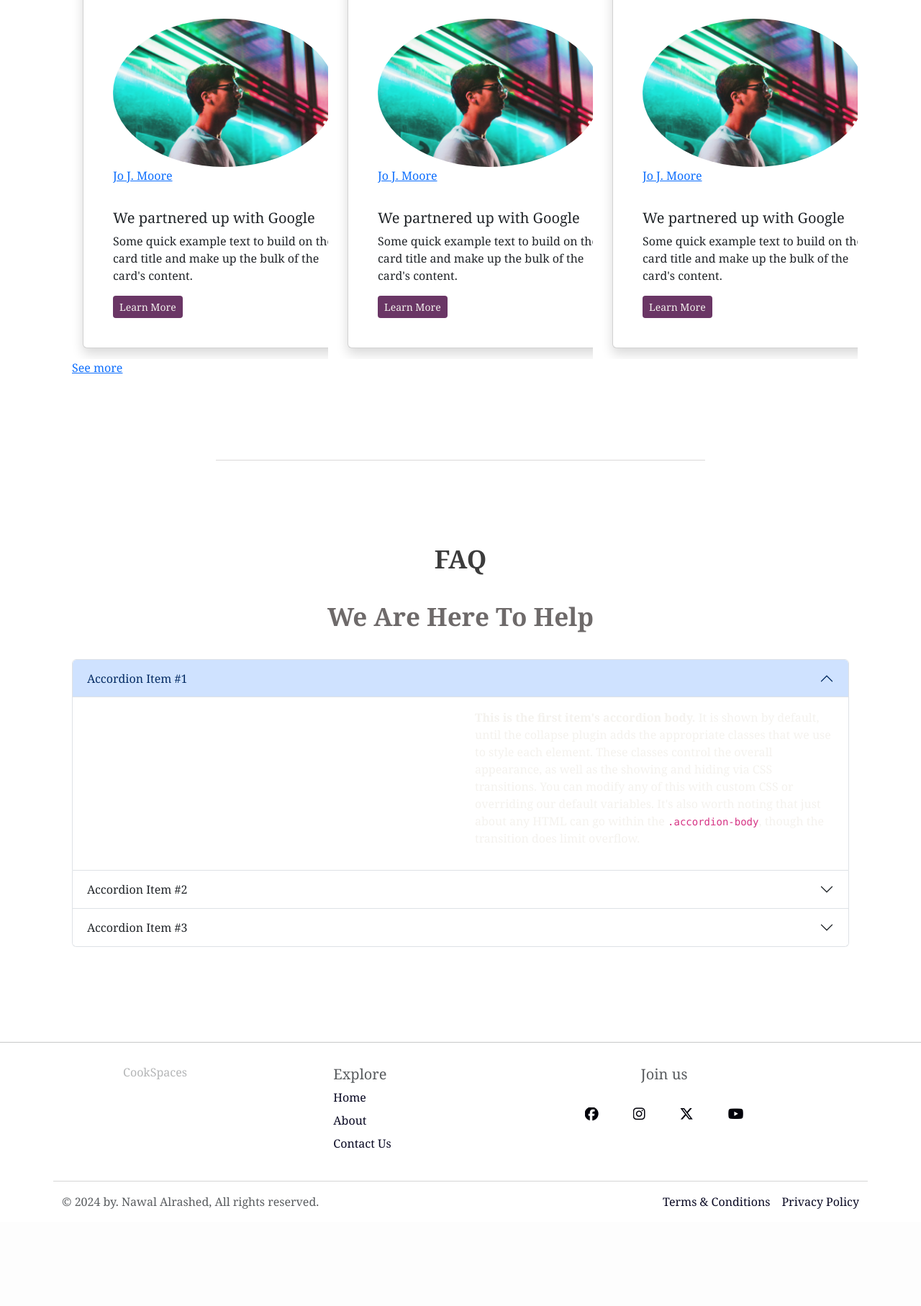
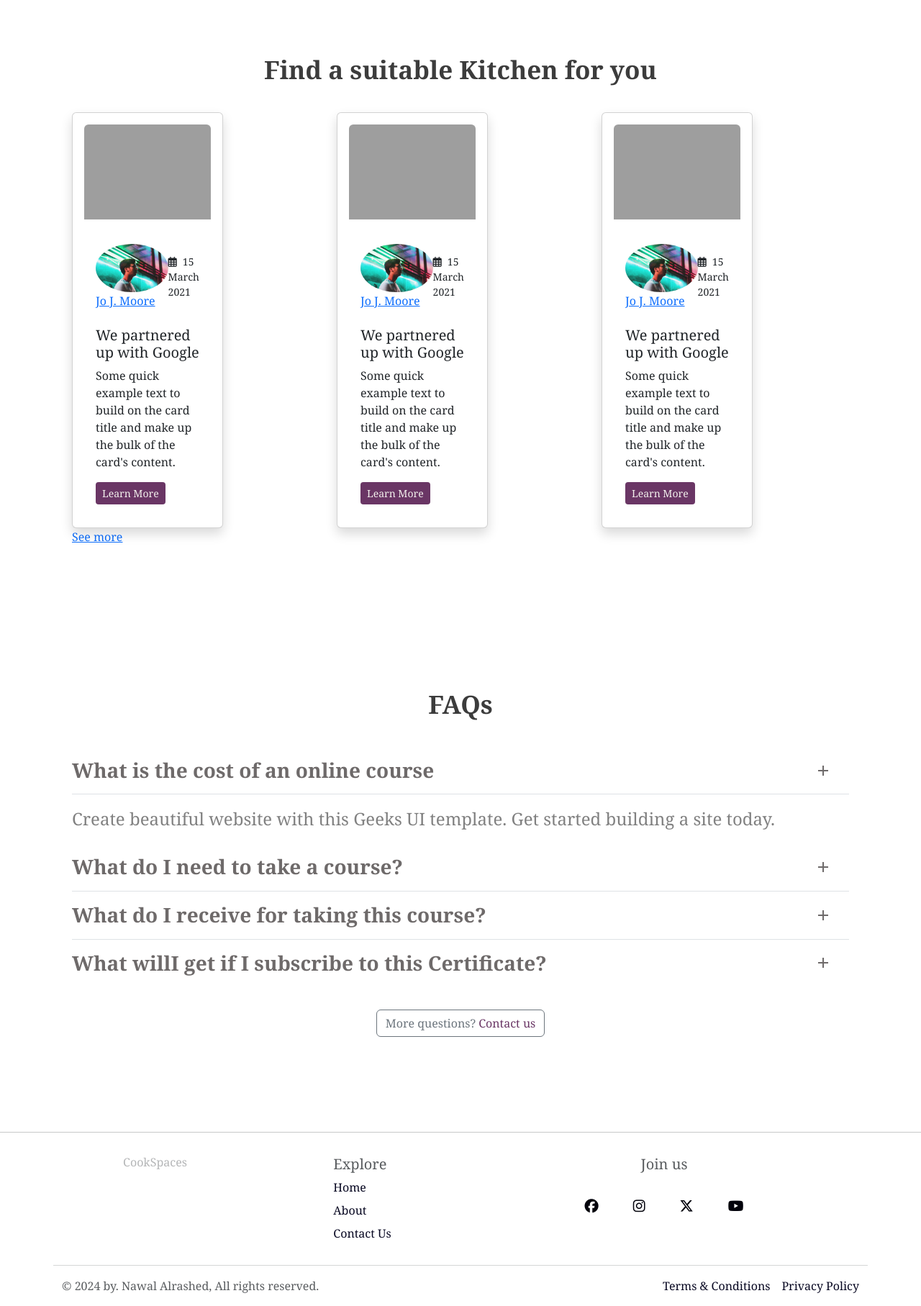
Before and after one commit to Nawal-ir/CookSpaces, a Django app: page / in a window 1280 px wide. Shown: the part 3315-5130 px from the top of the page at 72% size. Before the commit the page ends 4995 px from the top, so only its background shows below. Run offline with Django 5.2, Linux system fonts and the light colour scheme; parts of the project's set-up code (start-up, migrations or seed data) failed here and were passed over; some libraries are stand-ins or nearby versions; grey boxes are pictures that could not be loaded.

Commit message:
the same as before

```diff
--- a/CookSpaces/main/static/CSS/style.css
+++ b/CookSpaces/main/static/CSS/style.css
@@ -1,10 +1,10 @@
 * {
     font-family:Cambria, Cochin, Georgia, Times, 'Times New Roman', serif;
-    padding: 0;
+    /* padding: 0;
     margin: 0;
     box-sizing: border-box;
     scroll-behavior: smooth;
-    overflow-x: hidden;
+    overflow-x: hidden; */
 
 }
 
@@ -51,13 +51,6 @@
   text-align: center;
 }
 
-
-.collapse{
-  justify-content: center;
-  align-items: center;
-  padding-left: 50%;
-  color: #F4F2EE;
-}
 
 
 
@@ -197,15 +190,6 @@
 
 /* Our Services  */
 
-.card:hover {
-  transform: scale(1.1);
-}
-
-.card .icon {
-  color: #6A3665;
-  font-size: 8em;
-  text-align: center;
-}
 
 .info {
   text-align: center;
@@ -218,17 +202,17 @@
   flex-direction: row;
   flex-wrap: wrap;
 }
-
+/*
 .card {
   background-color: #fff;
   box-shadow: 0 5px 25px rgba(1 1 1 / 15%);
   border-radius: 10px;
   padding: 25px;
   margin: 15px;
-  transition: 0.7s ease;
-  width: 400px;
-  height: 400px;
-}
+  transition: 0.3s ease;
+  width: 200px;
+  height: 200px;
+} */
 
 
 
@@ -249,3 +233,161 @@
     font-size: 40px !important;
     margin-bottom: 15px !important;
 }
+
+
+/*
+
+
+.card-title {
+  color: #262626;
+  font-size: 1.5em;
+  line-height: normal;
+  font-weight: 700;
+  margin-bottom: 0.5em;
+}
+
+.small-desc {
+  font-size: 1em;
+  font-weight: 400;
+  line-height: 1.5em;
+  color: #452c2c;
+}
+
+.small-desc {
+  font-size: 1em;
+}
+
+.go-corner {
+  display: flex;
+  align-items: center;
+  justify-content: center;
+  position: absolute;
+  width: 2em;
+  height: 2em;
+  overflow: hidden;
+  top: 0;
+  right: 0;
+  background: linear-gradient(135deg, #6293c8, #384c6c);
+  border-radius: 0 4px 0 32px;
+}
+
+.go-arrow {
+  margin-top: -4px;
+  margin-right: -4px;
+  color: white;
+  font-family: courier, sans;
+}
+
+.card {
+  display: block;
+  position: relative;
+  max-width: 300px;
+  max-height: 320px;
+  background-color: #f2f8f9;
+  border-radius: 10px;
+  padding: 2em 1.2em;
+  margin: 12px;
+  text-decoration: none;
+  z-index: 0;
+  overflow: hidden;
+  background: linear-gradient(to bottom, #c3e6ec, #a7d1d9);
+  font-family: Arial, Helvetica, sans-serif;
+}
+
+.card:before {
+  content: '';
+  position: absolute;
+  z-index: -1;
+  top: -16px;
+  right: -16px;
+  background: linear-gradient(135deg, #364a60, #384c6c);
+  height: 32px;
+  width: 32px;
+  border-radius: 32px;
+  transform: scale(1);
+  transform-origin: 50% 50%;
+  transition: transform 0.35s ease-out;
+}
+
+.card:hover:before {
+  transform: scale(28);
+}
+
+.card:hover .small-desc {
+  transition: all 0.5s ease-out;
+  color: rgba(255, 255, 255, 0.8);
+}
+
+.card:hover .card-title {
+  transition: all 0.5s ease-out;
+  color: #ffffff;
+} */
+
+
+/* this card is inspired form this - https://georgefrancis.dev/ */
+
+.card {
+  --border-radius: 0.75rem;
+  --primary-color: #7257fa;
+  --secondary-color: #3c3852;
+  width: 210px;
+  font-family: "Arial";
+  padding: 1rem;
+  cursor: pointer;
+  border-radius: var(--border-radius);
+  background: #f1f1f3;
+  box-shadow: 0px 8px 16px 0px rgb(0 0 0 / 3%);
+  position: relative;
+}
+
+.card > * + * {
+  margin-top: 1.1em;
+}
+
+.card .card__content {
+  color: var(--secondary-color);
+  font-size: 0.86rem;
+}
+
+.card .card__title {
+  padding: 0;
+  font-size: 1.3rem;
+  font-weight: bold;
+}
+
+.card .card__date {
+  color: #6e6b80;
+  font-size: 0.8rem;
+}
+
+.card .card__arrow {
+  position: absolute;
+  background: var(--primary-color);
+  padding: 0.4rem;
+  border-top-left-radius: var(--border-radius);
+  border-bottom-right-radius: var(--border-radius);
+  bottom: 0;
+  right: 0;
+  transition: 0.2s;
+  display: flex;
+  justify-content: center;
+  align-items: center;
+}
+
+.card svg {
+  transition: 0.2s;
+}
+
+/* hover */
+.card:hover .card__title {
+  color: var(--primary-color);
+  text-decoration: underline;
+}
+
+.card:hover .card__arrow {
+  background: #111;
+}
+
+.card:hover .card__arrow svg {
+  transform: translateX(3px);
+}
--- a/CookSpaces/main/templates/main/about.html
+++ b/CookSpaces/main/templates/main/about.html
@@ -33,7 +33,7 @@
 
 <section style="background-color: #F4F2EE;">
 
-    <div class="row" style="display: flex; flex-direction: row; justify-content: center; align-items: stretch; height: 100vh; overflow: hidden;">
+    <div class="row" style="display: flex; flex-direction: row; justify-content: center; align-items: stretch; height: 100vh; overflow: hidden;background-color: #F4F2EE;">
 
         <div class="col-4" style="flex: 1; padding: 20px;">
             <img src="/static/images/about.jpeg" alt="">
--- a/CookSpaces/main/templates/main/home.html
+++ b/CookSpaces/main/templates/main/home.html
@@ -2,7 +2,16 @@
 {% block title %}CookSpaces | HOME{% endblock %}
 
 {% block style %}
+<style>
+    .material-symbols-outlined {
+      font-variation-settings:
+      'FILL' 0,
+      'wght' 700,
+      'GRAD' 200,
+      'opsz' 24
+    }
 
+    </style>
 {% endblock %}
 
 {% block content %}
@@ -12,67 +21,59 @@
     <div class="main-img" style="position: relative; background-color: #F4F2EE;" >
         <div>
             <img src="static/images/main.jpeg" alt="" class="main-img" style="width: 80%; margin-top: 60px;">
-            <div style="position: absolute; bottom: 0; right: 0; background-color: #F4F2EE; margin: 100px; padding: 280px 150px;">
-                <h2><span>حيث تتحول الأفكار الى واقع ملموس </span><br></h2>
+            <div style="position: absolute; bottom: 0; right: 0; background-color: #F4F2EE; margin: 100px; padding: 250px 100px;">
+                <div>
+                    <h1 style="color: #6E6A6A; font-size: 40px; font-weight: 50%; text-align: center;">Where culinary dreams<br>come to life!</h1>
+                </div>
             </div>
         </div>
     </div>
 
+
+<!-- About section  -->
+<section style="background-color: #F4F2EE;">
+    <div style="padding: 0 80px;">
+        <p class="title"> About us</p>
+        <p class="title2">We are a one-stop solution for cloud restaurants and aspiring chefs ooking to kickstart their culinary journey. At CookSpaces, we understand the challenges of starting a food business, whether<br> it's a cloud kitchen or a personal culinary venture.<br> That's why we've created a platform that seamlessly connects kitchen owners, chefs, and food enthusiasts to bring their culinary visions to reality. </p>
+    </div>
+</section>
+
 <!-- Regeister section  -->
 
-<section style="position:flex; flex-direction: column; background-color: #487E9C ;" >
+<section style="position:flex; flex-direction: column; background-color: #E7C3BC ;" >
     <div class="container">
         <div class="row justify-content-center">
-            <div class="col-5" style="margin-top: 300px;">
+            <div class="col-4" style="margin-top: 20px;">
                 <h1 style="font-size: 100px; color: #F4F2EE; text-align: center;"> Join Us <br>Now !</h1>
             </div>
-            <div class="col-7">
-                <div class="row">
-                    <div class="col-md-6">
-                        <div class="content">
-                            <div class="card">
-                                <div class="icon">
-                                    <i class="fas fa-edit"></i>
-                                </div>
-                                <div class="info">
-                                    <h3></h3>
-                                    <p></p>
-                                </div>
+            <div class="col7" style="margin-top: 20px;">
+                <div class="">
+                    <div class="col-3">
+                        <div class="card">
+                            <h3 class="card__title">Title
+                            </h3>
+                            <p class="card__content">Lorem ipsum dolor sit amet consectetur adipisicing elit. </p>
+                            <div class="card__arrow">
+                                <svg xmlns="http://www.w3.org/2000/svg" fill="none" viewBox="0 0 24 24" height="15" width="15">
+                                    <path fill="#fff" d="M13.4697 17.9697C13.1768 18.2626 13.1768 18.7374 13.4697 19.0303C13.7626 19.3232 14.2374 19.3232 14.5303 19.0303L20.3232 13.2374C21.0066 12.554 21.0066 11.446 20.3232 10.7626L14.5303 4.96967C14.2374 4.67678 13.7626 4.67678 13.4697 4.96967C13.1768 5.26256 13.1768 5.73744 13.4697 6.03033L18.6893 11.25H4C3.58579 11.25 3.25 11.5858 3.25 12C3.25 12.4142 3.58579 12.75 4 12.75H18.6893L13.4697 17.9697Z"></path>
+                                </svg>
                             </div>
                         </div>
                     </div>
-                    <div class="col-md-6">
-                        <div class="content">
-                            <div class="card">
-                                <div class="icon">
-                                    <i class="fas fa-video"></i>
-                                </div>
-                                <div class="info">
-                                    <h3></h3>
-                                    <p></p>
-                                </div>
+                    <div class="col-3">
+                        <div class="card">
+                            <h3 class="card__title">Title
+                            </h3>
+                            <p class="card__content">Lorem ipsum dolor sit amet consectetur adipisicing elit. </p>
+                            <div class="card__arrow">
+                                <svg xmlns="http://www.w3.org/2000/svg" fill="none" viewBox="0 0 24 24" height="15" width="15">
+                                    <path fill="#fff" d="M13.4697 17.9697C13.1768 18.2626 13.1768 18.7374 13.4697 19.0303C13.7626 19.3232 14.2374 19.3232 14.5303 19.0303L20.3232 13.2374C21.0066 12.554 21.0066 11.446 20.3232 10.7626L14.5303 4.96967C14.2374 4.67678 13.7626 4.67678 13.4697 4.96967C13.1768 5.26256 13.1768 5.73744 13.4697 6.03033L18.6893 11.25H4C3.58579 11.25 3.25 11.5858 3.25 12C3.25 12.4142 3.58579 12.75 4 12.75H18.6893L13.4697 17.9697Z"></path>
+                                </svg>
                             </div>
                         </div>
                     </div>
                 </div>
-                <div class="row">
-                    <div class="col-md-12">
-                        <div class="content">
-                            <div class="card">
-                                <div class="icon">
-                                    <i class="fas fa-graduation-cap"></i>
-                                </div>
-                                <div class="info">
-                                    <h3></h3>
-                                    <p></p>
-                                </div>
-                            </div>
-                        </div>
-                    </div>
-                </div>
-            </div>
-        </div>
-    </div>
+
 
 </section>
 
@@ -261,57 +262,113 @@
 
 </section>
 
-<hr style="color: #6E6A6A; margin-left: 300px; margin-right: 300px;">
+<!-- <hr style="color: #6E6A6A; margin-left: 300px; margin-right: 300px;"> -->
 
 
 
 
 <!-- FAQ  -->
-
-<section>
-    <h2 class="title">FAQ </h2>
-    <h4 class="title" style="color: #6E6A6A;">We Are Here To Help </h4>
-    <div class="accordion" id="accordionExample">
-        <div class="accordion-item">
-          <h2 class="accordion-header">
-            <button class="accordion-button" type="button" data-bs-toggle="collapse" data-bs-target="#collapseOne" aria-expanded="true" aria-controls="collapseOne">
-              Accordion Item #1
-            </button>
-          </h2>
-          <div id="collapseOne" class="accordion-collapse collapse show" data-bs-parent="#accordionExample">
-            <div class="accordion-body">
-              <p><strong>This is the first item's accordion body.</strong> It is shown by default, until the collapse plugin adds the appropriate classes that we use to style each element. These classes control the overall appearance, as well as the showing and hiding via CSS transitions. You can modify any of this with custom CSS or overriding our default variables. It's also worth noting that just about any HTML can go within the <code>.accordion-body</code>, though the transition does limit overflow.</p>
-            </div>
-          </div>
+<section >
+    <h2 class="title">FAQs</h2>
+    <div class="accordion accordion-flush" id="accordionExample">
+        <div class="border-bottom py-3" id="headingOne">
+           <h3 class="mb-0 fw-bold">
+              <a href="#" class="d-flex align-items-center text-inherit text-decoration-none" data-bs-toggle="collapse" data-bs-target="#collapseOne" aria-expanded="true" aria-controls="collapseOne">
+              <span class="me-auto" style="color: #6E6A6A;">
+              What is the cost of an online course
+              </span><span class="material-symbols-outlined" style="color: #6E6A6A;" >
+                add
+                </span>
+              <span class="collapse-toggle ms-4">
+              <i class="fe fe-plus" style="color: #6E6A6A;"></i>
+              </span>
+              </a>
+           </h3>
         </div>
-        <div class="accordion-item">
-          <h2 class="accordion-header">
-            <button class="accordion-button collapsed" type="button" data-bs-toggle="collapse" data-bs-target="#collapseTwo" aria-expanded="false" aria-controls="collapseTwo">
-              Accordion Item #2
-            </button>
-          </h2>
-          <div id="collapseTwo" class="accordion-collapse collapse" data-bs-parent="#accordionExample">
-            <div class="accordion-body">
-              <strong>This is the second item's accordion body.</strong> It is hidden by default, until the collapse plugin adds the appropriate classes that we use to style each element. These classes control the overall appearance, as well as the showing and hiding via CSS transitions. You can modify any of this with custom CSS or overriding our default variables. It's also worth noting that just about any HTML can go within the <code>.accordion-body</code>, though the transition does limit overflow.
-            </div>
-          </div>
+        <div id="collapseOne" class="collapse show" aria-labelledby="headingOne" data-bs-parent="#accordionExample">
+           <div class="py-3 fs-4" style="color: #818181;">
+              Create beautiful website with this Geeks UI template. Get started building a site today.
+           </div>
         </div>
-        <div class="accordion-item">
-          <h2 class="accordion-header">
-            <button class="accordion-button collapsed" type="button" data-bs-toggle="collapse" data-bs-target="#collapseThree" aria-expanded="false" aria-controls="collapseThree">
-              Accordion Item #3
-            </button>
-          </h2>
-          <div id="collapseThree" class="accordion-collapse collapse" data-bs-parent="#accordionExample">
-            <div class="accordion-body">
-              <strong>This is the third item's accordion body.</strong> It is hidden by default, until the collapse plugin adds the appropriate classes that we use to style each element. These classes control the overall appearance, as well as the showing and hiding via CSS transitions. You can modify any of this with custom CSS or overriding our default variables. It's also worth noting that just about any HTML can go within the <code>.accordion-body</code>, though the transition does limit overflow.
-            </div>
-          </div>
+        <!-- Card  -->
+        <!-- Card header  -->
+        <div class="border-bottom py-3" id="headingTwo">
+           <h3 class="mb-0 fw-bold">
+              <a href="#" class="d-flex align-items-center text-inherit text-decoration-none" data-bs-toggle="collapse" data-bs-target="#collapseTwo" aria-expanded="false" aria-controls="collapseTwo">
+              <span class="me-auto" style="color: #6E6A6A;">
+              What do I need to take a course?
+              </span><span class="material-symbols-outlined" style="color: #6E6A6A;" >
+                add
+                </span>
+              <span class="collapse-toggle ms-4">
+              <i class="fe fe-plus" style="color: #6E6A6A;"></i>
+              </span>
+              </a>
+           </h3>
         </div>
-      </div>
+        <div id="collapseTwo" class="collapse" aria-labelledby="headingTwo" data-bs-parent="#accordionExample">
+           <div class="py-3 fs-4" style="color: #818181;">
+              Leggings occaecat craft beer farm-to-table, raw denim aesthetic synth
+              nesciunt you probably haven't heard of them accusamus labore sustainable VHS.
+           </div>
+        </div>
+        <!-- Card  -->
+        <!-- Card header  -->
+        <div class="border-bottom py-3 " id="headingThree">
+           <h3 class="mb-0 fw-bold">
+              <a href="#" class="d-flex align-items-center text-inherit text-decoration-none" data-bs-toggle="collapse" data-bs-target="#collapseThree" aria-expanded="false" aria-controls="collapseThree">
+              <span class="me-auto" style="color: #6E6A6A;">
+              What do I receive for taking this course?
+              </span><span class="material-symbols-outlined" style="color: #6E6A6A;" >
+                add
+                </span>
+              <span class="collapse-toggle ms-4">
+              <i class="fe fe-plus" style="color: #6E6A6A;"></i>
+              </span>
+              </a>
+           </h3>
+        </div>
+        <div id="collapseThree" class="collapse" aria-labelledby="headingThree" data-bs-parent="#accordionExample">
+           <div class="py-3 fs-4" style="color: #818181;">
+              Anim pariatur cliche reprehenderit, enim eiusmod high life accusamus terry richardson ad
+              squid. 3 wolf moon officia aute, non cupidatat skateboard dolor brunch. Food truck
+              quinoa nesciunt laborum eiusmod.
+           </div>
+        </div>
+        <!-- Card  -->
+        <!-- Card header  -->
+        <div class="pt-3 " id="headingFour">
+           <h3 class="mb-0 fw-bold">
+              <a href="#" class="d-flex align-items-center text-inherit text-decoration-none" data-bs-toggle="collapse" data-bs-target="#collapseFour" aria-expanded="false" aria-controls="collapseFour">
+              <span class="me-auto" style="color: #6E6A6A;">
+              What willI get if I subscribe to this Certificate?
+              </span> <span class="material-symbols-outlined" style="color: #6E6A6A;" >
+                add
+                </span>
+              <span class="collapse-toggle ms-4">
+              <i class="fe fe-plus" style="color: #6E6A6A;"></i>
+              </span>
+              </a>
+           </h3>
+        </div>
+        <div id="collapseFour" class="collapse" aria-labelledby="headingFour" data-bs-parent="#accordionExample">
+           <div class="py-3 fs-4" style="color: #818181;">
+              Anim pariatur cliche reprehenderit, enim eiusmod high life accusamus terry richardson ad
+              squid. 3 wolf moon officia aute, non cupidatat skateboard dolor brunch. Food truck quinoa nesciunt laborum eiusmod.
+       </div>
+           </div>
+        </div>
+        <br><br>
+        <div class="mt-10 text-center">
+           <a href="#" class="btn btn-outline-secondary">More questions? <span style="color: #6A3665;">Contact us</span></a>
+        </div>
 </section>
 
 
+
+
+
+<!-- Script for the counter section -->
 <script>
     $(document).ready(function() {
 
```
